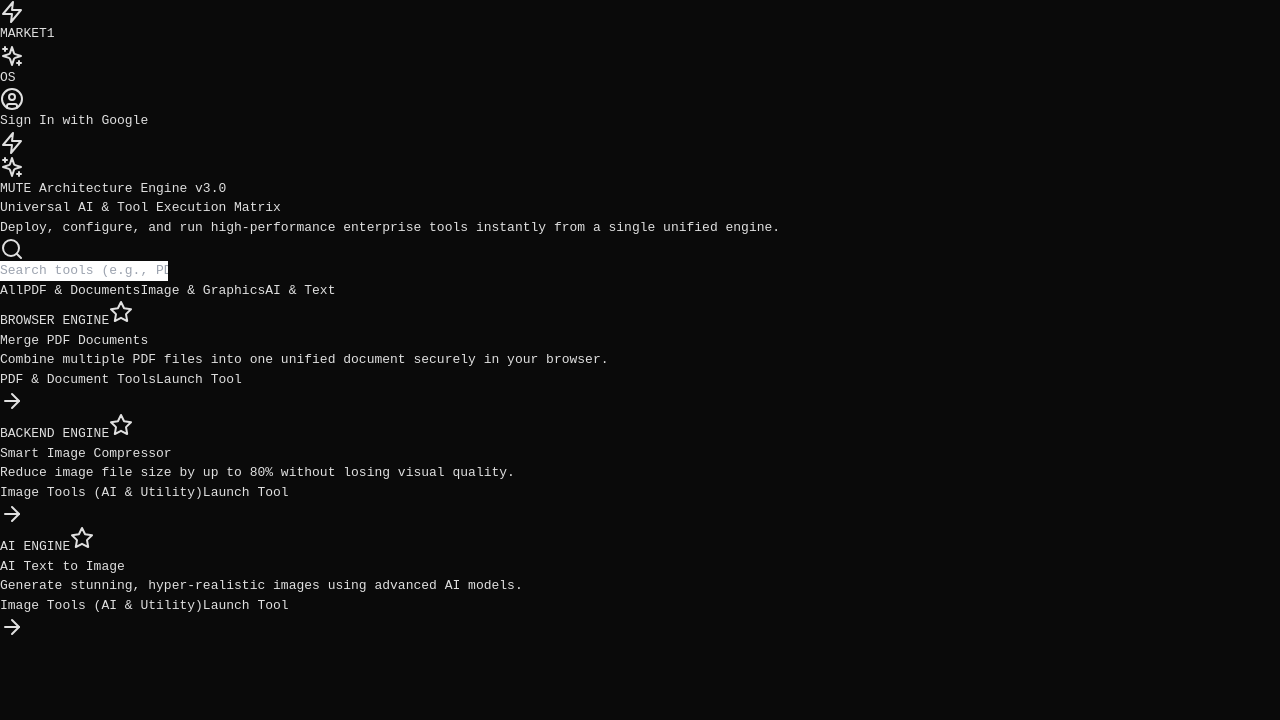
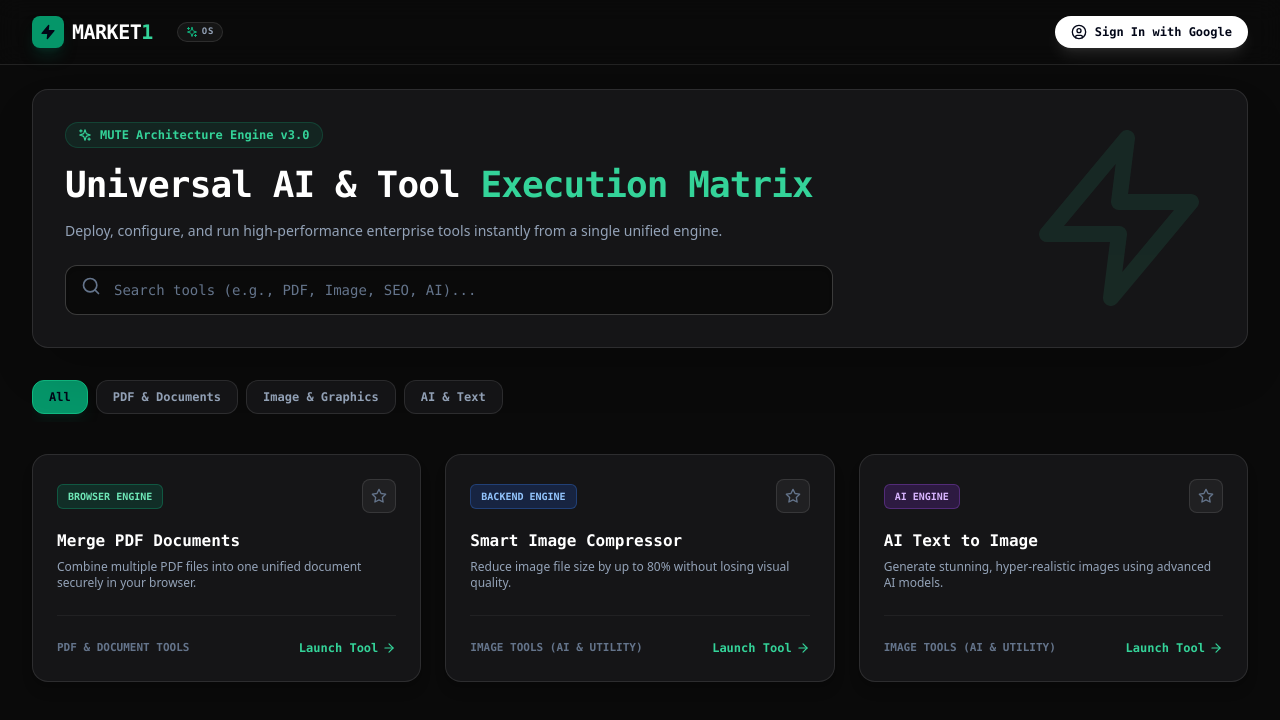
Before and after one commit to vijjiwintechsolutions-lab/Market-AI, a Next.js app: page / in a window 1280 px wide. Shown: the top 720 px of the page. Built offline with nearby package versions, Linux system fonts and the light colour scheme; no server answers.

Commit message:
Create tailwind.config.js

```diff
--- /dev/null
+++ b/tailwind.config.js
@@ -0,0 +1,14 @@
+/** @type {import('tailwindcss').Config} */
+module.exports = {
+  content: [
+    "./src/pages/**/*.{js,ts,jsx,tsx,mdx}",
+    "./src/components/**/*.{js,ts,jsx,tsx,mdx}",
+    "./src/app/**/*.{js,ts,jsx,tsx,mdx}",
+    "./src/*.{js,ts,jsx,tsx,mdx}",
+  ],
+  darkMode: 'class',
+  theme: {
+    extend: {},
+  },
+  plugins: [],
+}
```
